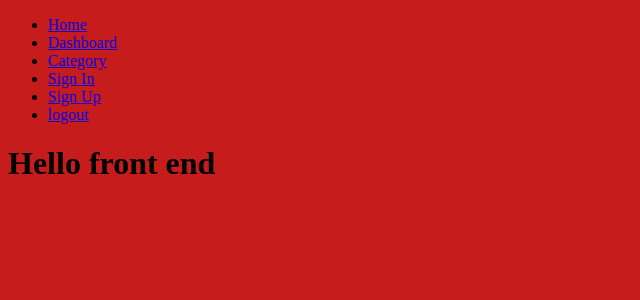
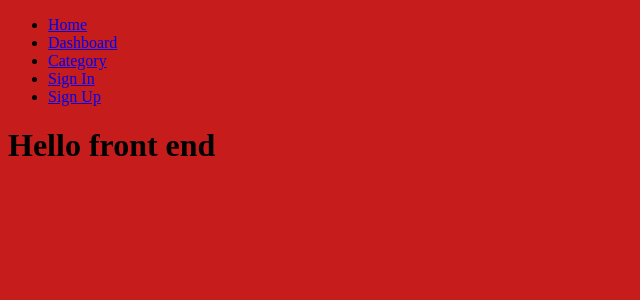
Before and after one commit to yadavswap/projfrontend, a React (Create React App) app: page / in a window 1280 px wide. Shown: the top 300 px of the page, without its empty margins (0-640 px from the left). Built offline with nearby package versions, Linux system fonts and the light colour scheme.

Commit message:
conditional rendering for signout

```diff
--- a/src/core/Menu.js
+++ b/src/core/Menu.js
@@ -1,5 +1,6 @@
 import React from 'react'
 import {Link} from 'react-router-dom'
+import {signout, isAutheticated } from '../auth/helper';
 
 const Menu = (history)=> (
     <div>
@@ -29,11 +30,27 @@ const Menu = (history)=> (
             Sign Up
             </Link>
         </li>
-        <li className="nav-item">
-            <Link className='nav-link'   to="/logout">
-            logout
+        {isAutheticated() && (
+            <li className="nav-item">
+            <Link className='nav-link'    onClick={()=>{
+                signout(()=>{
+                    history.push("")
+                })
+            }}>
+            Sign Out
             </Link>
-        </li>
+            {/* <span className='nav-link text-warning'
+            onClick={()=>{
+                signout(()=>{
+                    history.push("")
+                })
+            }}
+            >
+            Sign out
+            </span> */}
+            </li>
+        )}
+
 
         </ul>
     </div>
```
